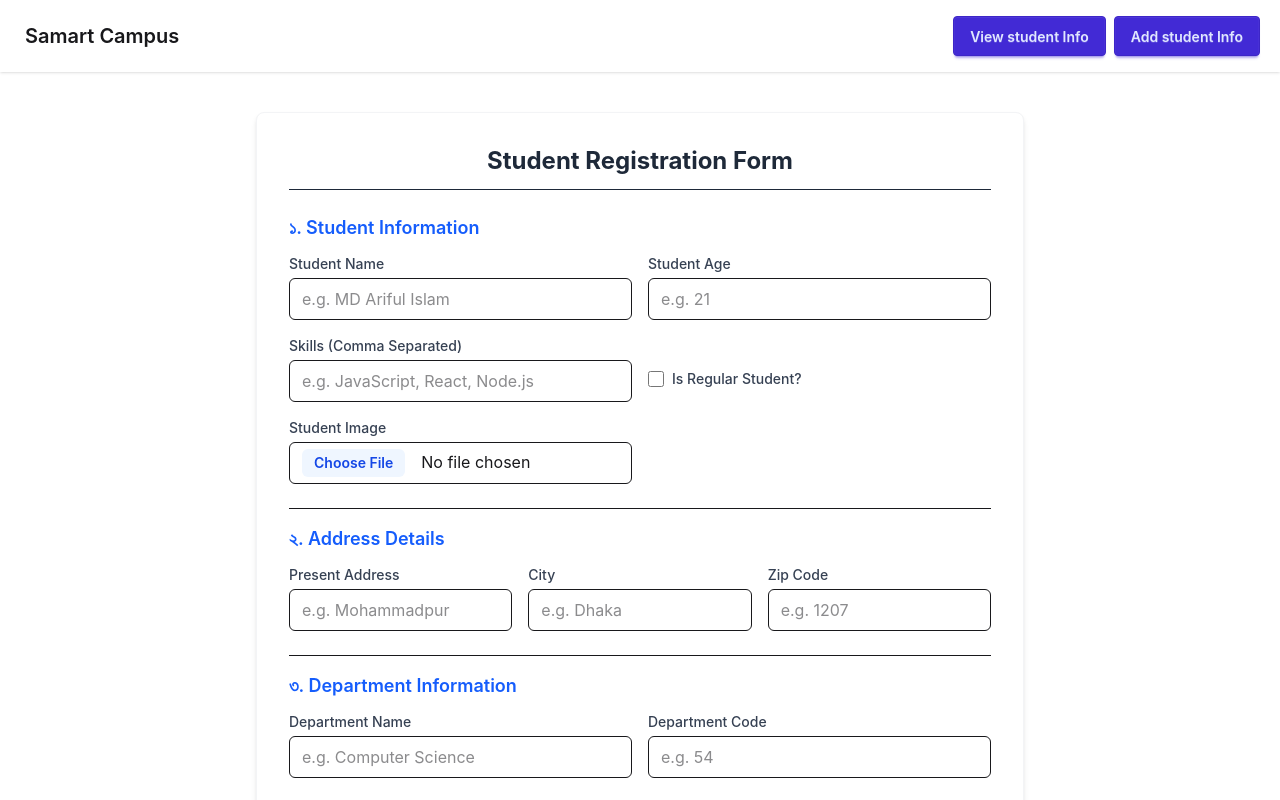
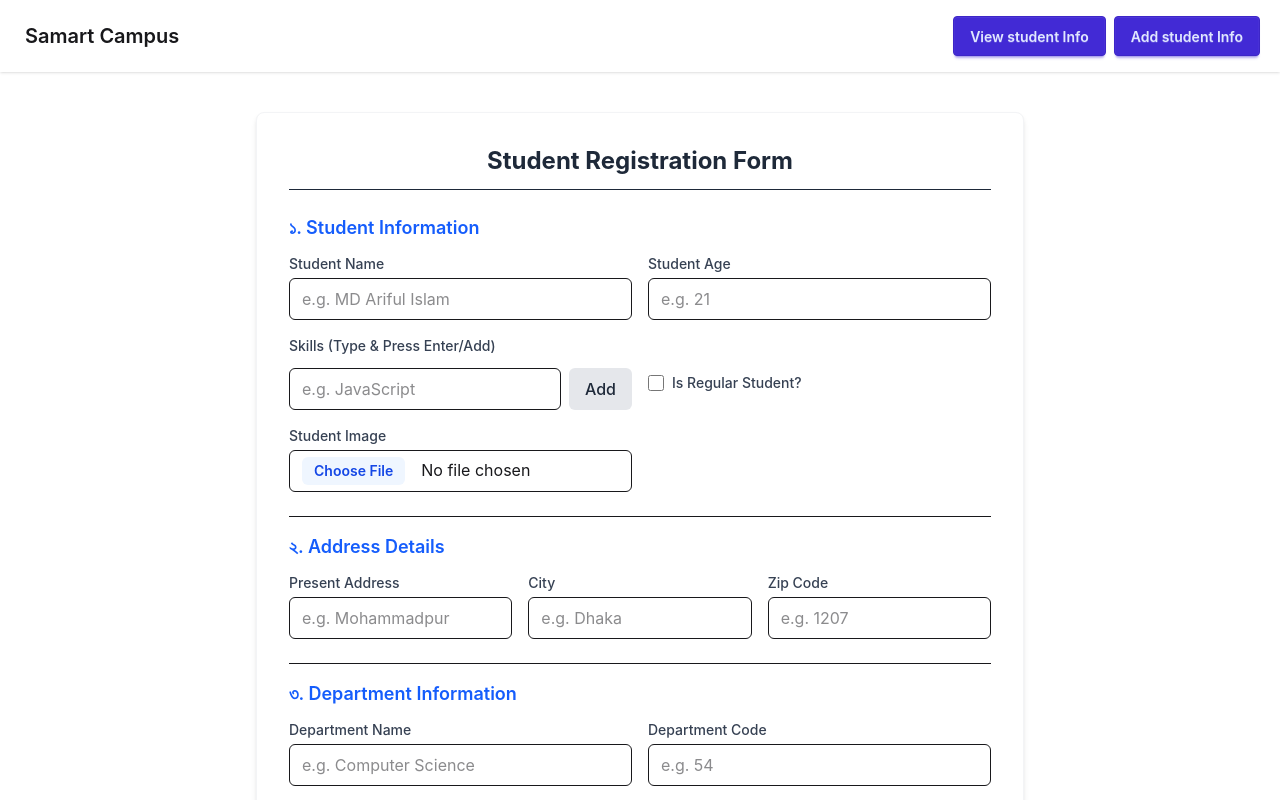
Before and after one commit to ArifulIslam016/MasterCurd-Client, a React (Vite) app: page / in a window 1280 px wide. Shown: the top 800 px of the page. Built offline with nearby package versions, Linux system fonts and the light colour scheme.

Commit message:
Student skills section updated

```diff
--- a/src/Components/Footer/Footer.jsx
+++ b/src/Components/Footer/Footer.jsx
@@ -2,7 +2,9 @@ import React from 'react'
 
 const Footer = () => {
   return (
-    <div>Footer</div>
+    <div className="footer">
+      Footer
+    </div>
   )
 }
 
--- a/src/Pages/ViewStudent.jsx
+++ b/src/Pages/ViewStudent.jsx
@@ -8,12 +8,16 @@ import modal from "daisyui/components/modal";
 
 export default function ViewStudentsPage() {
   const [selectedStudent, setSelectedStudent] = useState("");
-
   const { register, handleSubmit, reset } = useForm({
     defaultValues: selectedStudent,
   });
   const [studentsData, setStudentsData] = useState([]);
   const modalRef = useRef();
+
+  const [skillsArray, setSkillsArray] = useState([]);
+  const [skillInput, setSkillInput] = useState("");
+  const [skillError, setSkillError] = useState("");
+
   useEffect(() => {
     const studentInfo = async () =>
       await instance
@@ -22,41 +26,58 @@ export default function ViewStudentsPage() {
         .catch((err) => console.log(err));
     studentInfo();
   }, [studentsData]);
+
   useEffect(() => {
     if (selectedStudent) {
       reset(selectedStudent);
+      setSkillsArray(Array.isArray(selectedStudent.skills) ? selectedStudent.skills : []);
+      setSkillInput("");
+      setSkillError("");
+      console.log("Selected Student:", skillsArray);
     }
   }, [selectedStudent, reset]);
+
+  const handleAddSkill = (e) => {
+    e.preventDefault();
+    const trimmedSkill = skillInput.trim();
+    if (trimmedSkill !== "") {
+      if (!skillsArray.includes(trimmedSkill)) {
+        setSkillsArray([...skillsArray, trimmedSkill]);
+        setSkillInput("");
+        setSkillError("");
+      } else {
+        setSkillError("Skill already added!");
+      }
+    }
+  };
+
+  const handleRemoveSkill = (skillToRemove) => {
+    setSkillsArray(skillsArray.filter((skill) => skill !== skillToRemove));
+  };
+
   const handleDelete = async (id) => {
     const res = await instance.delete(`deleteStudent/${id}`);
     if (res.data.deletedCount) {
       alert("Student Info Deleted Succesfully");
     }
   };
+
   const handleEdit = async (student) => {
     setSelectedStudent(student);
     modalRef.current.showModal();
   };
+
   const handleFormSubmit = async (e) => {
-    // const finalCourseName = data?.courseName || data?.course?.[0]?.courseName;
-    // const finalCourseFee = data?.courseFee || data?.course?.[0]?.courseFee;
-    // const finalDepartment =
-    //   data?.department || data?.departmentInfo?.[0]?.department;
-    // const finalDeptCode = data?.deptCode || data?.departmentInfo?.[0]?.deptCode;
-    console.log(e);
+    if (skillsArray.length === 0) {
+      setSkillError("Skills are required");
+      return;
+    }
+
     const formattedData = {
       studentName: e.studentName,
       studentImage: e.studentImage,
       studentAge: Number(e.studentAge),
-      skills:
-        typeof e.skills === "string"
-          ? e.skills
-              .split(",")
-              .map((skill) => skill.trim())
-              .filter(Boolean)
-          : Array.isArray(e.skills)
-            ? e.skills
-            : [],
+      skills: skillsArray,
       isRegular: Boolean(e.isRegular),
       department: e.Department[0].department,
       deptCode: Number(e.Department[0].deptCode),
@@ -68,20 +89,20 @@ export default function ViewStudentsPage() {
         zipCode: Number(e.address.zipCode),
       },
     };
+
     const updateResult = await instance.patch(
       `/updateStudent/${e._id}`,
-      formattedData,
+      formattedData
     );
-    console.log(updateResult);
 
     if (updateResult.data.StudentRes.modifiedCount) {
       modalRef.current.close();
     }
   };
+
   return (
     <>
       <div className="container mx-auto p-6 max-w-7xl">
-        {/* Header section */}
         <div className="flex flex-col md:flex-row md:items-center md:justify-between border-b pb-4 mb-6">
           <div>
             <h1 className="text-2xl font-bold tracking-tight text-gray-900">
@@ -93,10 +114,8 @@ export default function ViewStudentsPage() {
           </div>
         </div>
 
-        {/* Grid Layout Setup */}
         <div className="grid grid-cols-1 md:grid-cols-2 lg:grid-cols-3 gap-6">
           {studentsData.map((student) => {
-            // Nested array standard handling safety check
             const dept = student.Department && student.Department[0];
             const course = student.course && student.course[0];
 
@@ -105,14 +124,12 @@ export default function ViewStudentsPage() {
                 key={student._id}
                 className="bg-white border border-gray-200 rounded-xl shadow-sm hover:shadow-md transition-all duration-200 overflow-hidden flex flex-col justify-between"
               >
-                {/* Header Profile Section */}
                 <div className="p-5 flex items-start gap-4">
                   <img
                     src={student.studentImage}
                     alt={student.studentName}
                     className="w-16 h-16 rounded-full object-cover border-2 border-blue-500/20 bg-gray-100"
                     onError={(e) => {
-                      // Image online napaile automatic name variable diye placeholder banaye nibe
                       e.target.src = `https://api.dicebear.com/7.x/initials/svg?seed=${student.studentName}`;
                     }}
                   />
@@ -133,13 +150,13 @@ export default function ViewStudentsPage() {
                       <div className="flex space-x-1 ml-1 md:ml-2 lg:ml-4">
                         <div
                           onClick={() => handleEdit(student)}
-                          className="btn text-green-400"
+                          className="btn text-green-400 cursor-pointer"
                         >
                           <FaUserEdit />
                         </div>
                         <div
                           onClick={() => handleDelete(student._id)}
-                          className="btn text-red-500"
+                          className="btn text-red-500 cursor-pointer"
                         >
                           <MdDeleteSweep />
                         </div>
@@ -149,7 +166,6 @@ export default function ViewStudentsPage() {
                       Age: {student.studentAge} Years
                     </p>
 
-                    {/* Skills Section */}
                     <div className="flex flex-wrap gap-1 mt-1">
                       {student.skills &&
                         student.skills.map((skill, index) => (
@@ -164,7 +180,6 @@ export default function ViewStudentsPage() {
                   </div>
                 </div>
 
-                {/* Course & Department Details Info */}
                 <div className="px-5 py-3 bg-gray-50/50 border-t border-b grid grid-cols-2 gap-2 text-xs">
                   <div>
                     <span className="text-gray-400 block font-medium">
@@ -184,7 +199,6 @@ export default function ViewStudentsPage() {
                   </div>
                 </div>
 
-                {/* Bottom Address & Fee info */}
                 <div className="p-5 flex items-center justify-between mt-auto">
                   <div className="text-xs text-gray-500 max-w-[60%]">
                     <span className="font-semibold text-gray-700 block">
@@ -213,6 +227,7 @@ export default function ViewStudentsPage() {
           })}
         </div>
       </div>
+
       <dialog ref={modalRef} id="my_modal_1" className="modal">
         <div className="modal-box">
           <h3 className="font-bold text-lg">Update Student Info!</h3>
@@ -221,10 +236,9 @@ export default function ViewStudentsPage() {
               onSubmit={handleSubmit(handleFormSubmit)}
               className="space-y-6"
             >
-              {/* ১. Student Information */}
               <div>
-                <h3 className="text-lg font-semibold text-blue-600 mb-3">
-                  ১. Student Information
+                <h3 className="text-lg font-semibold text-blue-600 mb-3 mt-4">
+                  Student Information
                 </h3>
                 <div className="grid grid-cols-1 md:grid-cols-2 gap-4">
                   <div>
@@ -252,17 +266,60 @@ export default function ViewStudentsPage() {
                 </div>
 
                 <div className="mt-4 grid grid-cols-1 md:grid-cols-2 gap-4 items-center">
-                  <div>
+                  <div className="md:col-span-2">
+                    <div className="flex flex-wrap gap-2 mb-2">
+                {skillsArray.map((skill, index) => (
+                  <span
+                    key={index}
+                    className="bg-blue-100 text-blue-800 text-sm font-medium px-3 py-1 rounded-full flex items-center shadow-sm"
+                  >
+                    {skill}
+                    <button
+                      type="button"
+                      onClick={() => handleRemoveSkill(skill)}
+                      className="ml-2 text-red-500 hover:text-red-700 focus:outline-none font-bold"
+                    >
+                      &times;
+                    </button>
+                  </span>
+                ))}
+              </div>
                     <label className="block text-sm font-medium text-gray-700 mb-1">
-                      Skills (Comma Separated)
+                      Skills (Type & Press Enter/Add)
                     </label>
-                    <input
-                      {...register("skills")}
-                      type="text"
-                      className="w-full px-3 py-2 border rounded-md focus:outline-none focus:ring-1 focus:ring-blue-500 bg-gray-50 text-sm"
-                      placeholder="e.g. JavaScript, React, Node.js"
-                    />
+
+
+
+                    <div className="flex gap-2">
+                      <input
+                        type="text"
+                        value={skillInput}
+                        onChange={(e) => setSkillInput(e.target.value)}
+                        onKeyDown={(e) => {
+                          if (e.key === "Enter") {
+                            e.preventDefault();
+                            handleAddSkill(e);
+                          }
+                        }}
+                        className="w-full px-3 py-2 border rounded-md focus:outline-none focus:ring-1 focus:ring-blue-500 bg-gray-50 text-sm"
+                        placeholder="e.g. JavaScript"
+                      />
+                      <button
+                        type="button"
+                        onClick={handleAddSkill}
+                        className="bg-gray-200 hover:bg-gray-300 text-gray-800 px-4 py-2 rounded-md transition duration-200 font-medium text-sm"
+                      >
+                        Add
+                      </button>
+                    </div>
+
+                    {skillError && (
+                      <p className="text-red-500 text-xs font-medium mt-1">
+                        {skillError}
+                      </p>
+                    )}
                   </div>
+
                   <div className="flex items-center h-full mt-5">
                     <input
                       {...register("isRegular")}
@@ -291,10 +348,9 @@ export default function ViewStudentsPage() {
                 </div>
               </div>
 
-              {/* ২. Address Details */}
               <div className="border-t pt-4">
                 <h3 className="text-lg font-semibold text-blue-600 mb-3">
-                  ২. Address Details
+                  Address Details
                 </h3>
                 <div className="grid grid-cols-1 md:grid-cols-3 gap-4">
                   <div className="md:col-span-1">
@@ -335,7 +391,7 @@ export default function ViewStudentsPage() {
 
               <div className="border-t pt-4">
                 <h3 className="text-lg font-semibold text-blue-600 mb-3">
-                  ৩. Department Information
+                  Department Information
                 </h3>
                 <div className="grid grid-cols-1 md:grid-cols-2 gap-4">
                   <div>
@@ -363,7 +419,6 @@ export default function ViewStudentsPage() {
                 </div>
               </div>
 
-              {/* ৪. Course Information */}
               <div className="border-t pt-4">
                 <h3 className="text-lg font-semibold text-blue-600 mb-3">
                   Course Information
@@ -394,7 +449,6 @@ export default function ViewStudentsPage() {
                 </div>
               </div>
 
-              {/* Action Buttons */}
               <div className="modal-action border-t pt-4 mt-6">
                 <button
                   type="button"
--- a/src/Pages/addStudent.jsx
+++ b/src/Pages/addStudent.jsx
@@ -1,4 +1,4 @@
-import React from "react";
+import React, { useState } from "react";
 import { useForm } from "react-hook-form";
 import instance from "../Components/contexts/Instance";
 import axios from "axios";
@@ -9,7 +9,34 @@ const StudentRegisterForm = () => {
     handleSubmit,
     formState: { errors },reset
   } = useForm();
+  const [skillsArray, setSkillsArray] = useState([]);
+  const [skillInput, setSkillInput] = useState("");
+  const [skillError, setSkillError] = useState("");
+
+const handleAddSkill = (e) => {
+    e.preventDefault();
+    const trimmedSkill = skillInput.trim();
+    if (trimmedSkill !== "") {
+      if (!skillsArray.includes(trimmedSkill)) {
+        setSkillsArray([...skillsArray, trimmedSkill]);
+        setSkillInput("");
+        setSkillError("");
+      } else {
+        setSkillError("Skill already added!");
+      }
+    }
+  };
+
+  const handleRemoveSkill = (skillToRemove) => {
+    setSkillsArray(skillsArray.filter((skill) => skill !== skillToRemove));
+  };
+
   const handleFormSubmit = async (e) => {
+
+    if (skillsArray.length === 0) {
+      setSkillError("Skills are required");
+      return;
+    }
     const ImageBBApi = import.meta.env.VITE_ImageBB_APIKEY;
     // Image uploading here..........
     if (e.studentImage.length > 0) {
@@ -25,9 +52,7 @@ const StudentRegisterForm = () => {
         studentName: e.studentName,
         studentImage: imageUploadResult.data.data.url,
         studentAge: Number(e.studentAge),
-        skills: e.skills
-          ? e.skills.split(",").map((skill) => skill.trim())
-          : [],
+        skills:Array.isArray(skillsArray) ? skillsArray : [],
         isRegular: Boolean(e.isRegular),
         department: e.department,
         deptCode: Number(e.deptCode),
@@ -43,7 +68,9 @@ const StudentRegisterForm = () => {
       const result = await instance.post("/addStudents", studentData);
       if(result.status === 200){
         alert("Student data added successfully!");
+        setSkillsArray([]);
         reset()
+
       }
     }
   };
@@ -95,7 +122,7 @@ const StudentRegisterForm = () => {
           </div>
 
           <div className="mt-4 grid grid-cols-1 md:grid-cols-2 gap-4 items-center">
-            <div>
+            {/* <div>
               <label className="block text-sm font-medium text-gray-700 mb-1">
                 Skills (Comma Separated)
               </label>
@@ -110,6 +137,61 @@ const StudentRegisterForm = () => {
           {errors.skills.message}
         </p>
       )}
+            </div> */}
+            <div>
+              <label className="block text-sm font-medium text-gray-700 mb-1">
+                Skills (Type & Press Enter/Add)
+              </label>
+
+              {/* Added Skills Display Area */}
+              <div className="flex flex-wrap gap-2 mb-2">
+                {skillsArray.map((skill, index) => (
+                  <span
+                    key={index}
+                    className="bg-blue-100 text-blue-800 text-sm font-medium px-3 py-1 rounded-full flex items-center shadow-sm"
+                  >
+                    {skill}
+                    <button
+                      type="button"
+                      onClick={() => handleRemoveSkill(skill)}
+                      className="ml-2 text-red-500 hover:text-red-700 focus:outline-none font-bold"
+                    >
+                      &times;
+                    </button>
+                  </span>
+                ))}
+              </div>
+
+              {/* Input Area */}
+              <div className="flex gap-2">
+                <input
+                  type="text"
+                  value={skillInput}
+                  onChange={(e) => setSkillInput(e.target.value)}
+                  onKeyDown={(e) => {
+                    if (e.key === "Enter") {
+                      e.preventDefault(); // Enter চাপলে ফর্ম সাবমিট হবে না
+                      handleAddSkill(e);  // তার বদলে স্কিল অ্যাড হবে
+                    }
+                  }}
+                  className="w-full px-3 py-2 border rounded-md focus:outline-none focus:ring-1 focus:ring-blue-500"
+                  placeholder="e.g. JavaScript"
+                />
+                <button
+                  type="button"
+                  onClick={handleAddSkill}
+                  className="bg-gray-200 hover:bg-gray-300 text-gray-800 px-4 py-2 rounded-md transition duration-200 font-medium"
+                >
+                  Add
+                </button>
+              </div>
+
+              {/* Error Message for Skills */}
+              {skillError && (
+                <p className="text-red-500 text-xs font-medium mt-1 animate-in fade-in-50 duration-200">
+                  {skillError}
+                </p>
+              )}
             </div>
             <div className="flex items-center h-full mt-5">
               <input
```
